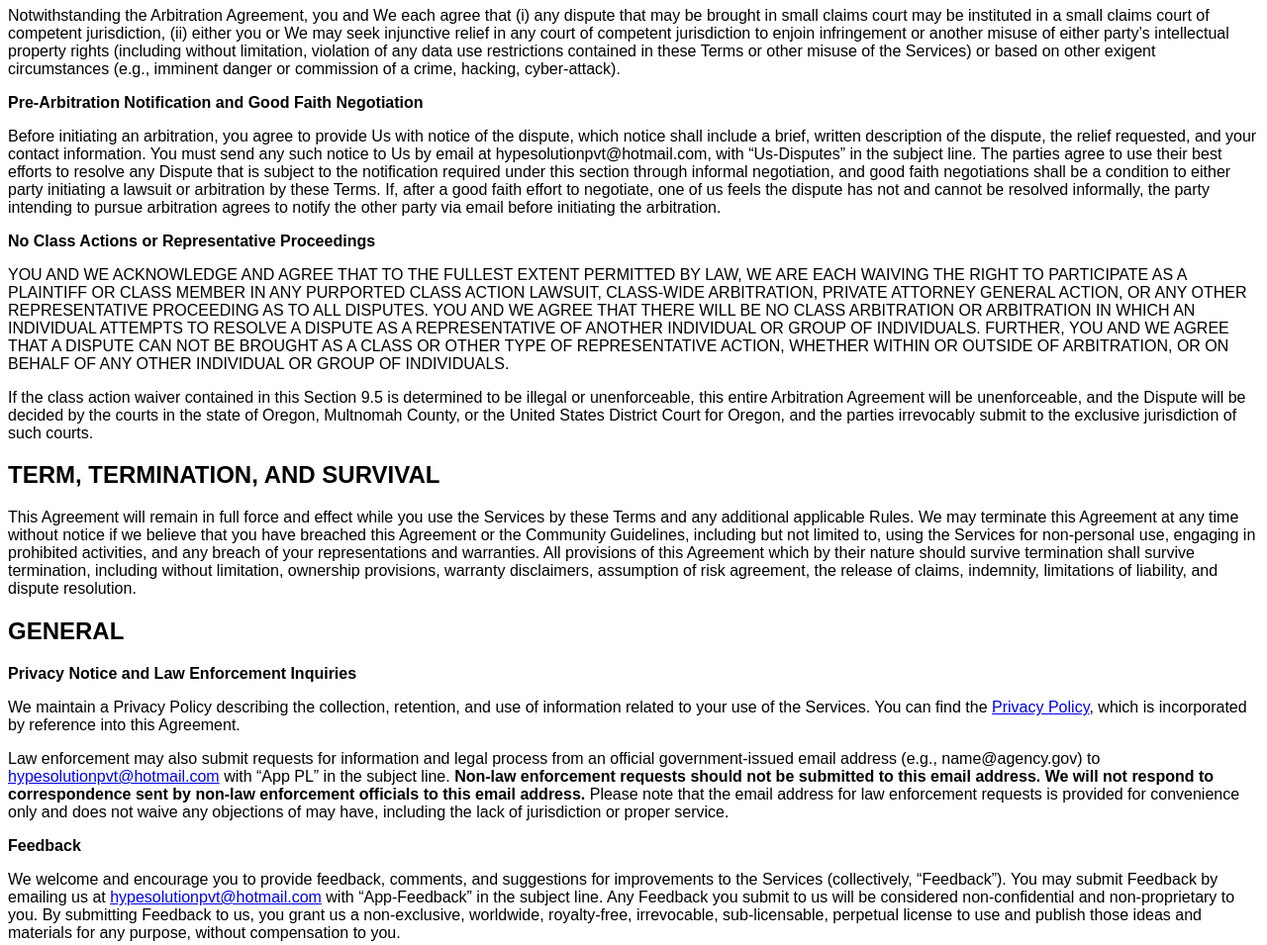
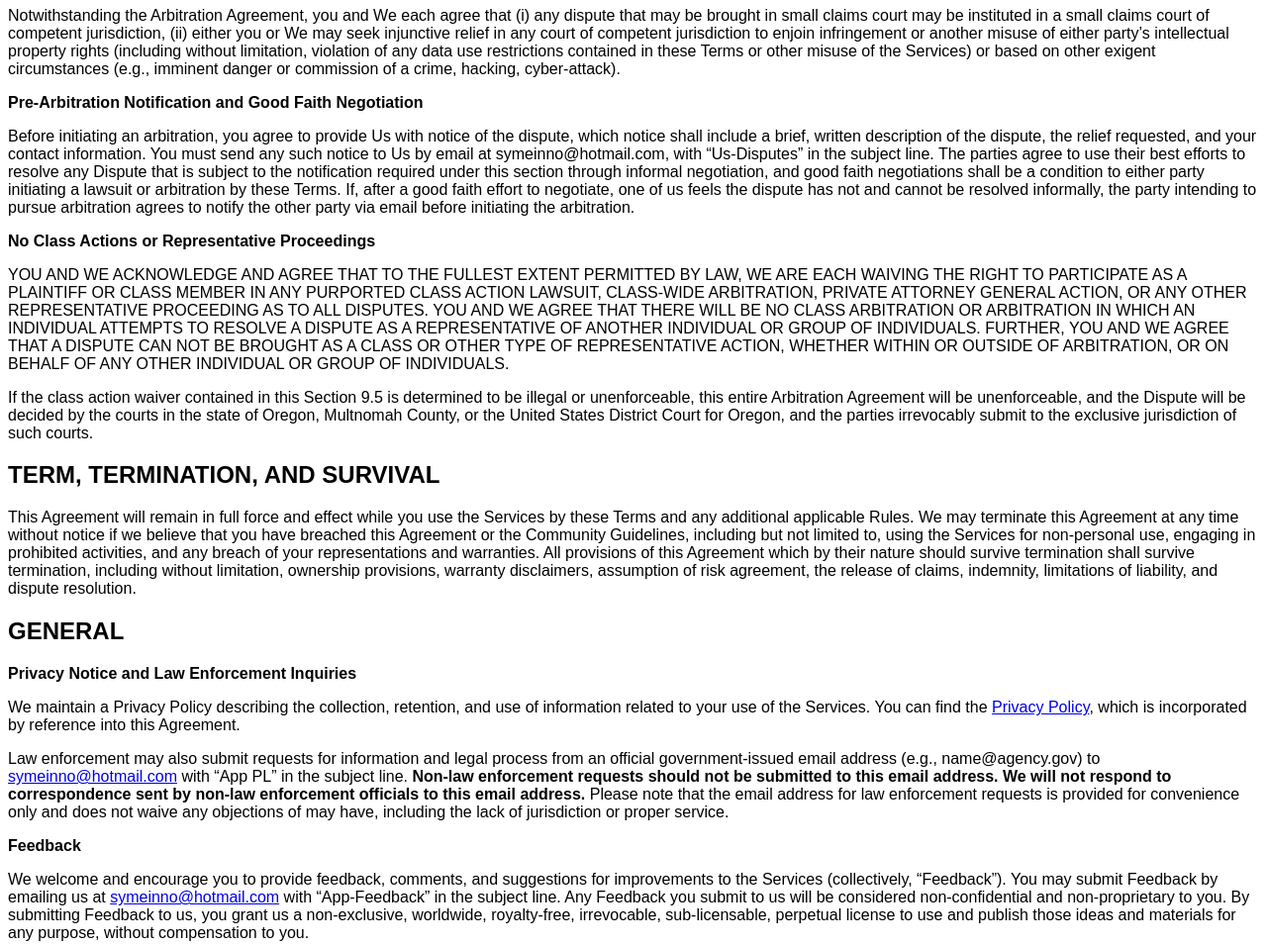
Before and after one commit to symeinno/symeinno.github.io, a plain HTML site: page user-agreement.html in a window 1280 px wide. Shown: the part 5660-6615 px from the top of the page at 99% size. Drawn offline with Linux system fonts and the light colour scheme; a web font is replaced by a local one.

Commit message:
email change

```diff
--- a/user-agreement.html
+++ b/user-agreement.html
@@ -221,7 +221,7 @@
         </p>
         <b>Pre-Arbitration Notification and Good Faith Negotiation</b>
         <p>
-            Before initiating an arbitration, you agree to provide Us with notice of the dispute, which notice shall include a brief, written description of the dispute, the relief requested, and your contact information. You must send any such notice to Us by email at hypesolutionpvt@hotmail.com, with “Us-Disputes” in the subject line. The parties agree to use their best efforts to resolve any Dispute that is subject to the notification required under this section through informal negotiation, and good faith negotiations shall be a condition to either party initiating a lawsuit or arbitration by these Terms. If, after a good faith effort to negotiate, one of us feels the dispute has not and cannot be resolved informally, the party intending to pursue arbitration agrees to notify the other party via email before initiating the arbitration.
+            Before initiating an arbitration, you agree to provide Us with notice of the dispute, which notice shall include a brief, written description of the dispute, the relief requested, and your contact information. You must send any such notice to Us by email at symeinno@hotmail.com, with “Us-Disputes” in the subject line. The parties agree to use their best efforts to resolve any Dispute that is subject to the notification required under this section through informal negotiation, and good faith negotiations shall be a condition to either party initiating a lawsuit or arbitration by these Terms. If, after a good faith effort to negotiate, one of us feels the dispute has not and cannot be resolved informally, the party intending to pursue arbitration agrees to notify the other party via email before initiating the arbitration.
         </p>
         <b>No Class Actions or Representative Proceedings</b>
         <p>
@@ -240,11 +240,11 @@
             We maintain a Privacy Policy describing the collection, retention, and use of information related to your use of the Services. You can find the <a href="user-privacy.html">Privacy Policy</a>, which is incorporated by reference into this Agreement.
         </p>
         <p>
-            Law enforcement may also submit requests for information and legal process from an official government-issued email address (e.g., name@agency.gov) to <a href="hypesolutionpvt@hotmail.com">hypesolutionpvt@hotmail.com</a> with “App PL” in the subject line. <b>Non-law enforcement requests should not be submitted to this email address. We will not respond to correspondence sent by non-law enforcement officials to this email address.</b> Please note that the email address for law enforcement requests is provided for convenience only and does not waive any objections of may have, including the lack of jurisdiction or proper service.
+            Law enforcement may also submit requests for information and legal process from an official government-issued email address (e.g., name@agency.gov) to <a href="symeinno@hotmail.com">symeinno@hotmail.com</a> with “App PL” in the subject line. <b>Non-law enforcement requests should not be submitted to this email address. We will not respond to correspondence sent by non-law enforcement officials to this email address.</b> Please note that the email address for law enforcement requests is provided for convenience only and does not waive any objections of may have, including the lack of jurisdiction or proper service.
         </p>
         <b>Feedback</b>
         <p>
-            We welcome and encourage you to provide feedback, comments, and suggestions for improvements to the Services (collectively, “Feedback”). You may submit Feedback by emailing us at <a href="hypesolutionpvt@hotmail.com">hypesolutionpvt@hotmail.com</a> with “App-Feedback” in the subject line. Any Feedback you submit to us will be considered non-confidential and non-proprietary to you. By submitting Feedback to us, you grant us a non-exclusive, worldwide, royalty-free, irrevocable, sub-licensable, perpetual license to use and publish those ideas and materials for any purpose, without compensation to you.
+            We welcome and encourage you to provide feedback, comments, and suggestions for improvements to the Services (collectively, “Feedback”). You may submit Feedback by emailing us at <a href="symeinno@hotmail.com">symeinno@hotmail.com</a> with “App-Feedback” in the subject line. Any Feedback you submit to us will be considered non-confidential and non-proprietary to you. By submitting Feedback to us, you grant us a non-exclusive, worldwide, royalty-free, irrevocable, sub-licensable, perpetual license to use and publish those ideas and materials for any purpose, without compensation to you.
         </p>
         <b>Third-Party Links and Services</b>
         <p>
@@ -281,7 +281,7 @@
         </p>
         <b>Contact Information</b>
         <p>
-            If you have any questions, please contact us at <a href="hypesolutionpvt@hotmail.com">hypesolutionpvt@hotmail.com</a>.
+            If you have any questions, please contact us at <a href="symeinno@hotmail.com">symeinno@hotmail.com</a>.
         </p>
     </body>
 </html>
```
Also changed, not shown: user-privacy.html (+1 -1 lines).
